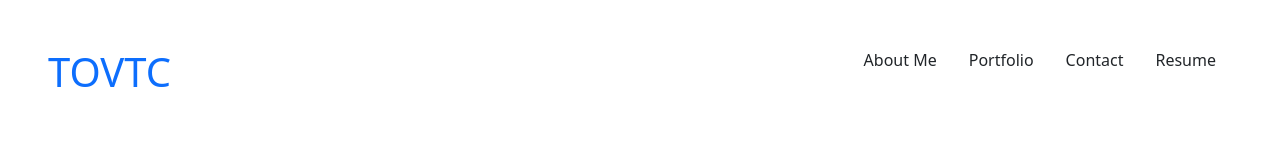
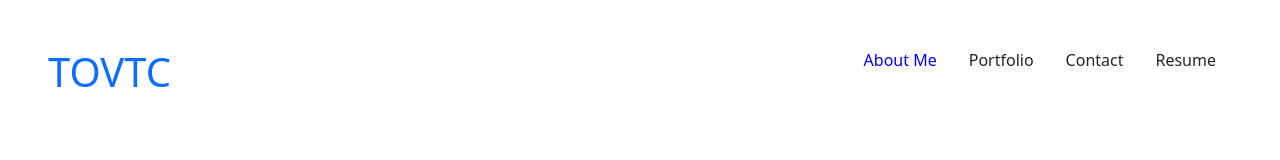
Before and after one commit to TOVTC/react-portfolio-challenge, a React (Create React App) app: page / in a window 1280 px wide. Shown: the top 160 px of the page. Built offline with nearby package versions, Linux system fonts and the light colour scheme.

Commit message:
added highlighting to selected option, completed Nav

```diff
--- a/src/App.js
+++ b/src/App.js
@@ -1,3 +1,4 @@
+import React, {useState} from 'react';
 import Navigation from './components/Navigation';
 
 function App() {
@@ -7,9 +8,17 @@ function App() {
         "Contact",
         "Resume"
     ]
+    const [selection, setSelection] = useState(options[0]);
     return (
         <div>
-            <Navigation options={options}></Navigation>
+            {/* use variables to update highlighted text in Nav + set the currently selected section */}
+            <Navigation
+                options={options}
+                selection={selection}
+                setSelection={setSelection}
+            >
+            </Navigation>
+            {/* here, take the selection and render each section using a switch statement? */}
         </div>
     );
 }
--- a/src/components/Navigation.js
+++ b/src/components/Navigation.js
@@ -1,6 +1,11 @@
 import React from 'react';
 
-function Navigation({options}) {
+function Navigation(props) {
+    const {
+        options = [],
+        selection,
+        setSelection
+    } = props;
     return (
         <header className='d-flex justify-content-between p-5'>
             <h1 className='d-inline-flex'>
@@ -9,8 +14,8 @@ function Navigation({options}) {
             <nav className='d-inline-flex'>
                 <ul className='flex-row list-inline'>
                     {options.map((option) => (
-                        <li className='mx-3 d-inline-flex' key={option}>
-                            <span onClick={() => {console.log(option)}}>
+                        <li className={`mx-3 d-inline-flex ${selection === option && 'navActive'}`} key={option}>
+                            <span onClick={() => setSelection(option)}>
                                 {option}
                             </span>
                         </li>
--- a/src/index.css
+++ b/src/index.css
@@ -19,3 +19,7 @@ header h1 a {
 nav li {
   cursor: pointer;
 }
+
+.navActive {
+  color: blue;
+}
```
